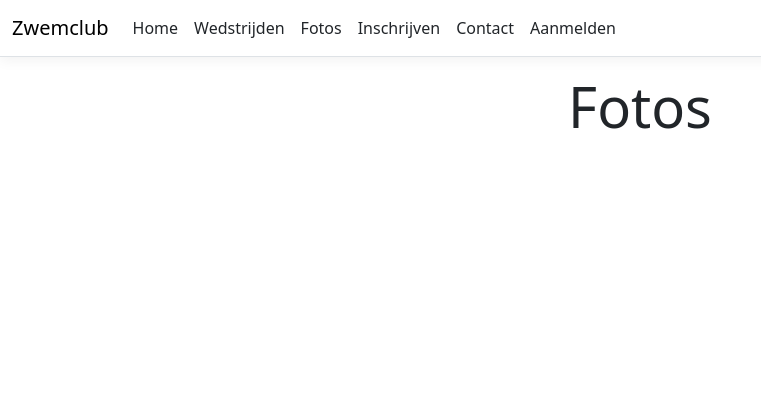
After one commit to Mathiodeuz/BimbZwembad, an ASP.NET Core app: template Views/Fotos/Index.cshtml in a window 1280 px wide. The commit adds this page. Shown: the top 420 px of the page, without its empty margins (0-761 px from the left). Run offline with ASP.NET Core 8, Linux system fonts and the light colour scheme; the template is opened without the code that fills it, so the values that code supplies are empty; style sheets or scripts are compiled from the project's sources; some libraries are stand-ins or nearby versions.

Commit message:
Navigatie systeem naar alle pagina's werkt

```diff
--- /dev/null
+++ b/Views/Fotos/Index.cshtml
@@ -0,0 +1,8 @@
+@{
+    ViewData["Title"] = "Fotos";
+}
+
+<div class="text-center">
+    <h1 class="display-4">Fotos</h1>
+    <p></p>
+</div>
--- a/Views/Shared/_Layout.cshtml
+++ b/Views/Shared/_Layout.cshtml
@@ -24,7 +24,19 @@
                             <a class="nav-link text-dark" asp-area="" asp-controller="Home" asp-action="Index">Home</a>
                         </li>
                         <li class="nav-item">
-                            <a class="nav-link text-dark" asp-area="" asp-controller="Home" asp-action="Privacy">Privacy</a>
+                            <a class="nav-link text-dark" asp-area="" asp-controller="Wedstrijden" asp-action="Index">Wedstrijden</a>
+                        </li>
+                         <li class="nav-item">
+                            <a class="nav-link text-dark" asp-area="" asp-controller="Fotos" asp-action="Index">Fotos</a>
+                        </li>
+                         <li class="nav-item">
+                            <a class="nav-link text-dark" asp-area="" asp-controller="Inschrijven" asp-action="Index">Inschrijven</a>
+                        </li>
+                         <li class="nav-item">
+                            <a class="nav-link text-dark" asp-area="" asp-controller="Contact" asp-action="Index">Contact</a>
+                        </li>
+                         <li class="nav-item">
+                            <a class="nav-link text-dark" asp-area="" asp-controller="Aanmelden" asp-action="Index">Aanmelden</a>
                         </li>
                     </ul>
                 </div>
```
Also changed, not shown: Controllers/AanmeldenController.cs (added, +12 -0 lines), Controllers/ContactController.cs (added, +12 -0 lines), Controllers/FotosController.cs (added, +12 -0 lines), Controllers/InschrijvenController.cs (added, +12 -0 lines), Controllers/WedstrijdenController.cs (added, +12 -0 lines), Views/Aanmelden/index.cshtml (added, +8 -0 lines), Views/Contact/Index.cshtml (added, +8 -0 lines), Views/Inschrijven/Index.cshtml (added, +8 -0 lines), Views/Wedstrijden/Index.cshtml (added, +8 -0 lines).
